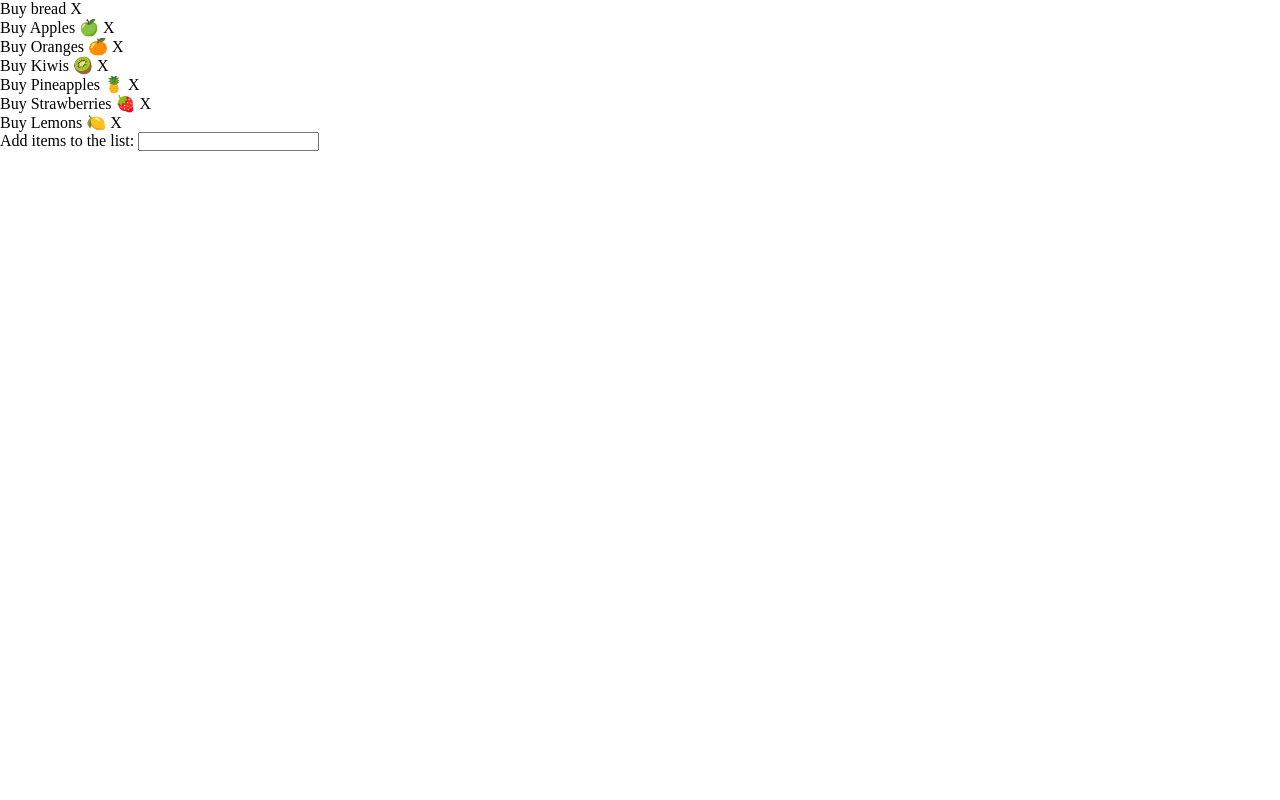
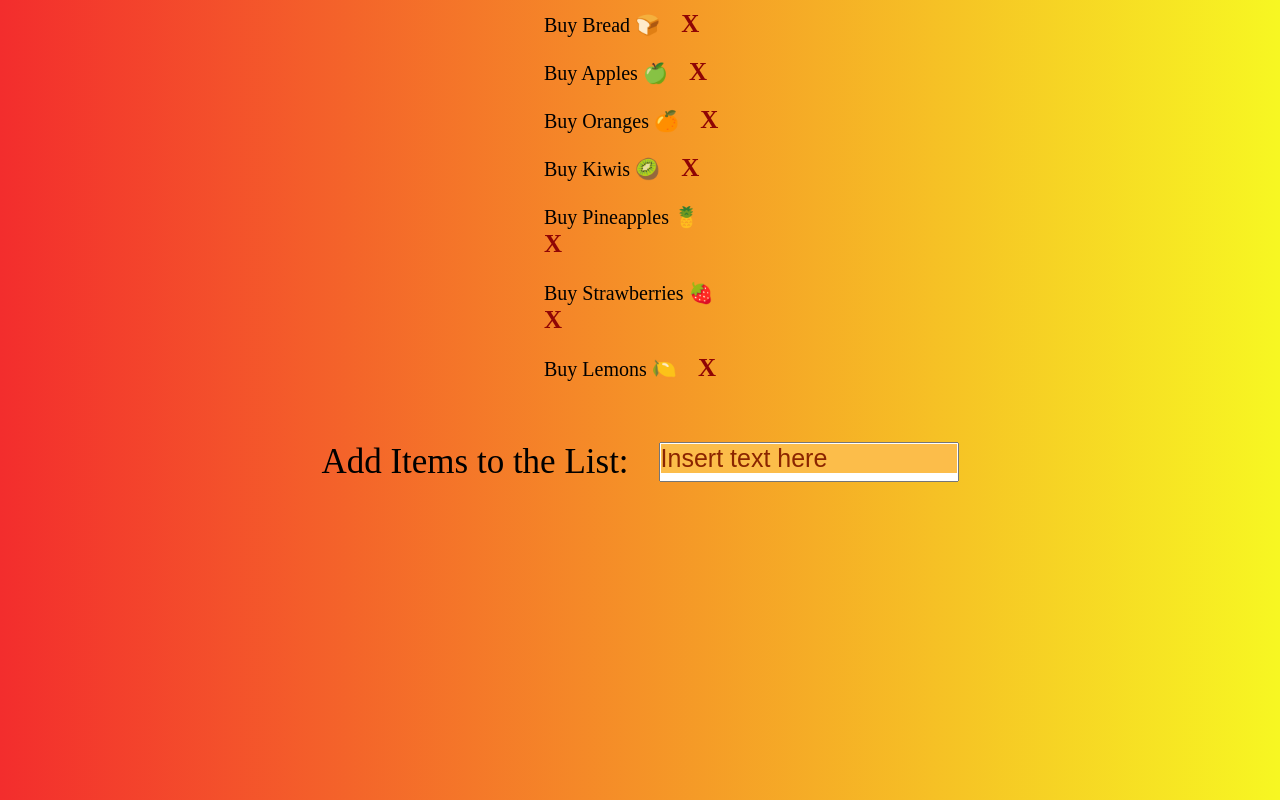
Before and after one commit to MattiaPolli93/js-todo-clone, a plain HTML site: page index.html in a window 1280 px wide. Drawn offline with nearby package versions, Linux system fonts and the light colour scheme.

Commit message:
Add style and deletion by click

```diff
--- a/css/style.css
+++ b/css/style.css
@@ -5,6 +5,52 @@
     box-sizing: border-box;
 }
 
+.wrapper {
+    height: 100vh;
+    background-image: linear-gradient(to right, #f32d2d , #f7f722);
+}
+
+.to-buy-list {
+    display: flex;
+    flex-direction: column;
+    align-items: center;
+    font-size: 20px;
+    list-style: none;
+}
+
+.to-buy-list li {
+    width: 15%;
+    margin: 10px 0;
+}
+
+.delete {
+    cursor: pointer;
+    color: #8f0505;
+    font-size: 25px;
+    font-weight: 600;
+    margin-left: 15px;
+}
+
+/* Input */
+.input-box {
+    display: flex;
+    justify-content: center;
+    margin-top: 50px;
+    font-size: 35px;
+}
+
+#add-item {
+    width: 300px;
+    margin-left: 30px;
+}
+
+#add-item::placeholder {
+    color: #8b2500;
+    font-size: 25px;
+    background-color: #fcbd4a;
+}
+
+/* Template */
 .template {
     display: none;
 }
--- a/index.html
+++ b/index.html
@@ -7,16 +7,18 @@
     <link rel="stylesheet" href="css/style.css">
     <!-- jQuery -->
     <script src="https://ajax.googleapis.com/ajax/libs/jquery/3.6.0/jquery.min.js"></script>
-    <title>To-Do List</title>
+    <title>To-Buy List</title>
 </head>
 <body>
     <div class="wrapper">
         <!-- List -->
-        <ul class="to-do-list">
-            <li>Buy bread <span class="delete">X</span></li>
+        <ul class="to-buy-list">
+            <li>Buy Bread 🍞<span class="delete"> X</span></li>
         </ul>
-        <label for="add-item">Add items to the list:</label>
-        <input id="add-item" type="text">
+        <div class="input-box">
+            <label for="add-item">Add Items to the List:</label>
+            <input id="add-item" type="text" placeholder="Insert text here">
+        </div>
 
         <!-- Template -->
         <div class="template">
--- a/js/script.js
+++ b/js/script.js
@@ -1,6 +1,6 @@
 $(function() {
     // Creating an array
-    var toDoList = [
+    var toBuyList = [
         "Buy Apples 🍏",
         "Buy Oranges 🍊",
         "Buy Kiwis 🥝",
@@ -9,12 +9,17 @@ $(function() {
         "Buy Lemons 🍋",
     ];
 
-    for (var i = 0; i < toDoList.length; i++) {
+    for (var i = 0; i < toBuyList.length; i++) {
         // Cloning the template div
         var template = $(".template li").clone();
         // Adding info to the template div
-        template.prepend(toDoList[i]);
+        template.prepend(toBuyList[i]);
         // Adding template div to the list
-        $(".to-do-list").append(template);
+        $(".to-buy-list").append(template);
     }
+
+    // Enabling deletion from the list by clicking on "X"
+    $(".delete").click(function() {
+        $(this).parent().remove();
+    });
 });
```
